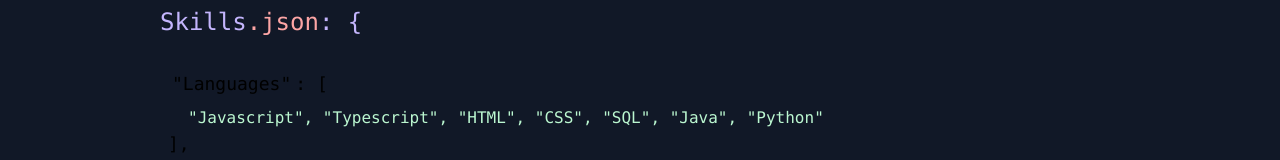
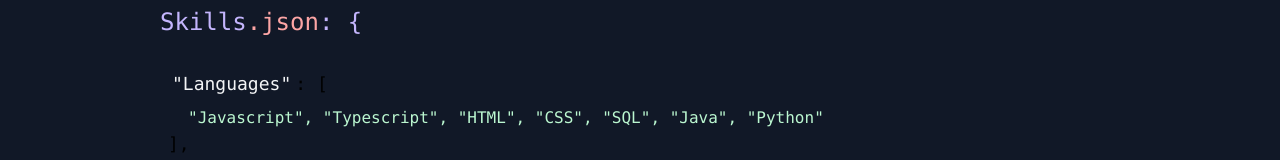
Before and after one commit to ehsansumra/personalWebsite, a Next.js app: page / in a window 1280 px wide. Shown: the part 620-780 px from the top of the page. Built offline with nearby package versions, Linux system fonts and the light colour scheme.

Commit message:
text color issues

```diff
--- a/components/headerarray.tsx
+++ b/components/headerarray.tsx
@@ -10,7 +10,7 @@ const HeaderArray: FC<Props> = ({ children, title, style }) => {
     return (
         <>
             <div className="flex justify-start items-center mt-4">
-                <h2 style={style} className="mt-4 xm:text-lg   inline-block text-orange border-violet-300 px-1">
+                <h2 style={style} className="mt-4 xm:text-lg   inline-block text-gray-100 border-violet-300 px-1">
                 &quot;{title}&quot;
                 </h2>
 
```
